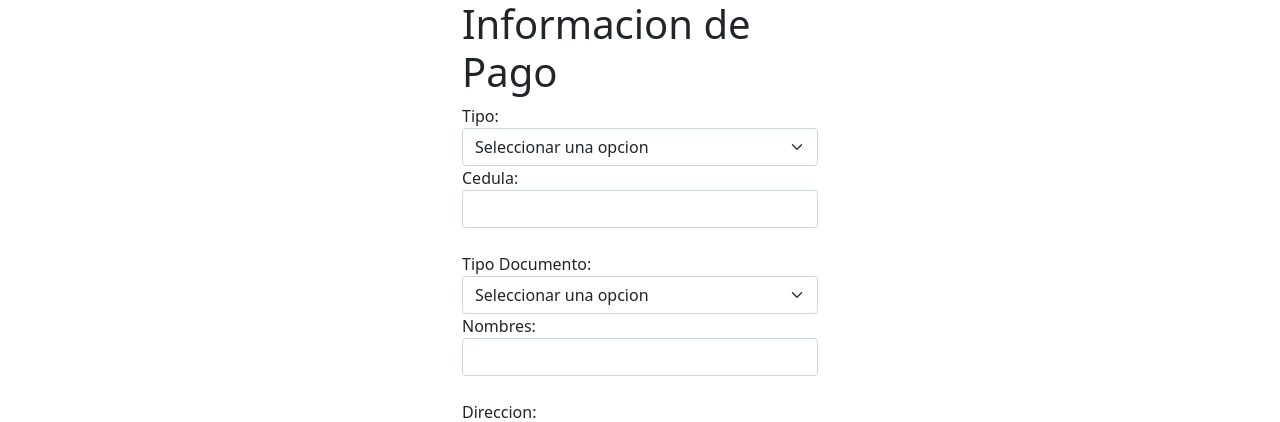
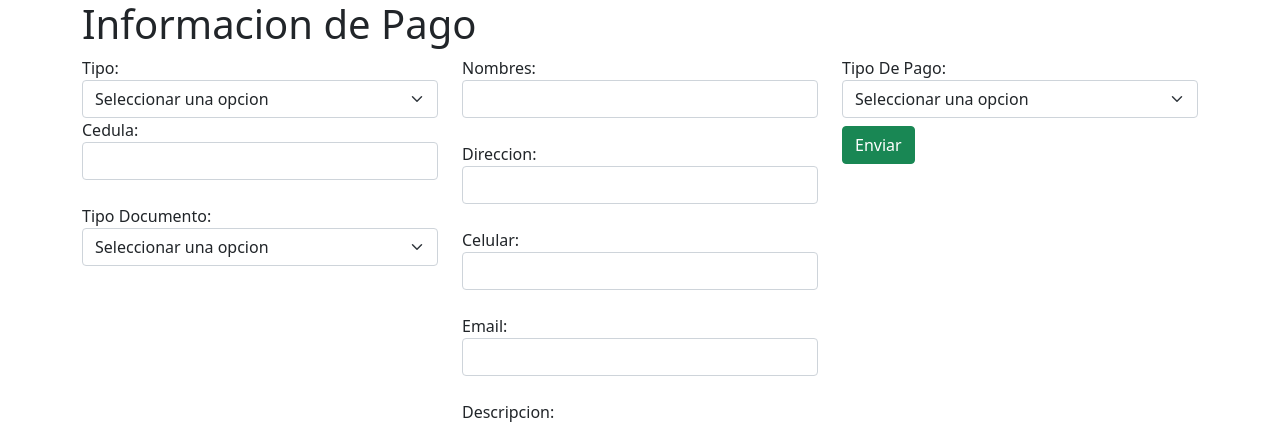
Before and after one commit to SwealHack/carrito-compras, a PHP site: page /datos.php in a window 1280 px wide. Shown: the top 422 px of the page. Run offline with PHP 8.4, Linux system fonts and the light colour scheme.

Commit message:
actualizar datos

```diff
--- a/datos.php
+++ b/datos.php
@@ -13,11 +13,9 @@
   <body>
   <div class="container">
   <div class="row align-items-start">
+  <h1>Informacion de Pago</h1>
+
     <div class="col">
-
-    </div>
-    <div class="col">
-                <h1>Informacion de Pago</h1>
                 <form action="pago.php" method="post">
                             Tipo: <select name="companyType" class="form-select" aria-label="Default select example">
                                             <option value="">Seleccionar una opcion</option>
@@ -31,24 +29,26 @@
                                             <option value="02">RUC, Pasaporte</option>
                                             <option value="03">PID del exterior</option>
                             </select>
+                            </div>
+                            <div class="col">
                             Nombres: <input class="form-control" type="text" name="fullName"><br>
                             Direccion: <input class="form-control" type="text" name="address"><br>
                             Celular: <input class="form-control" type="text" name="mobile"><br>
                             Email: <input class="form-control" type="email" name="email"><br>
                             Descripcion: <input class="form-control" type="text" name="description"><br>
-
+                            </div>
+                            <div class="col">
                             Tipo De Pago: <select name="gateway" class="form-select" aria-label="Default select example">
                                             <option value="">Seleccionar una opcion</option>
                                             <option value="1">Alignet</option>
                                             <option value="2">Payphone</option>
                                             <option value="3">Datafast</option>
                                             <option value="4">Paymentez</option>
-                            <input type="submit" value="Enviar">
+
+                            <input class="btn btn-success mt-2" type="submit" value="Enviar">
                 </form>
     </div>
-    <div class="col">
 
-    </div>
   </div>
   </div>
 
```
